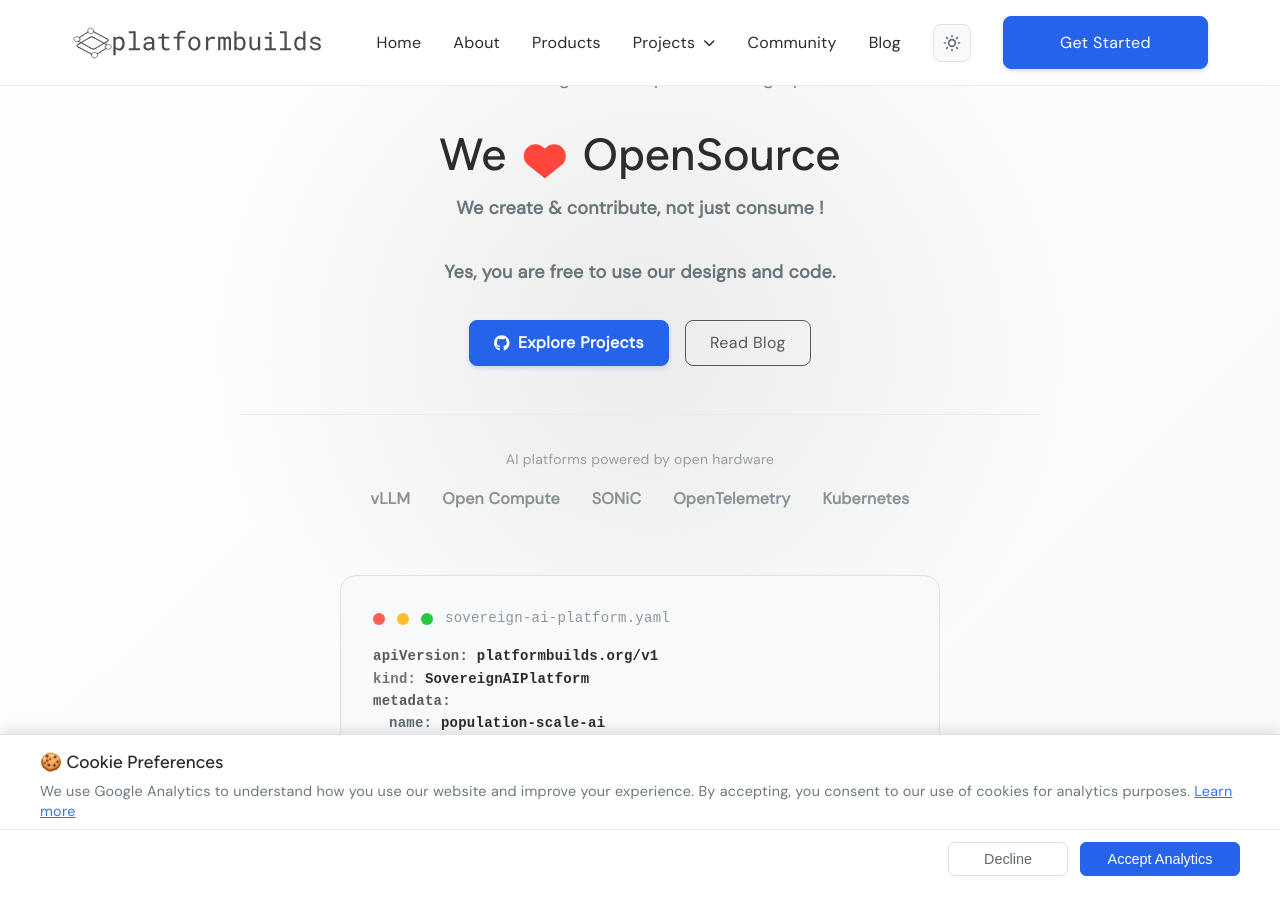
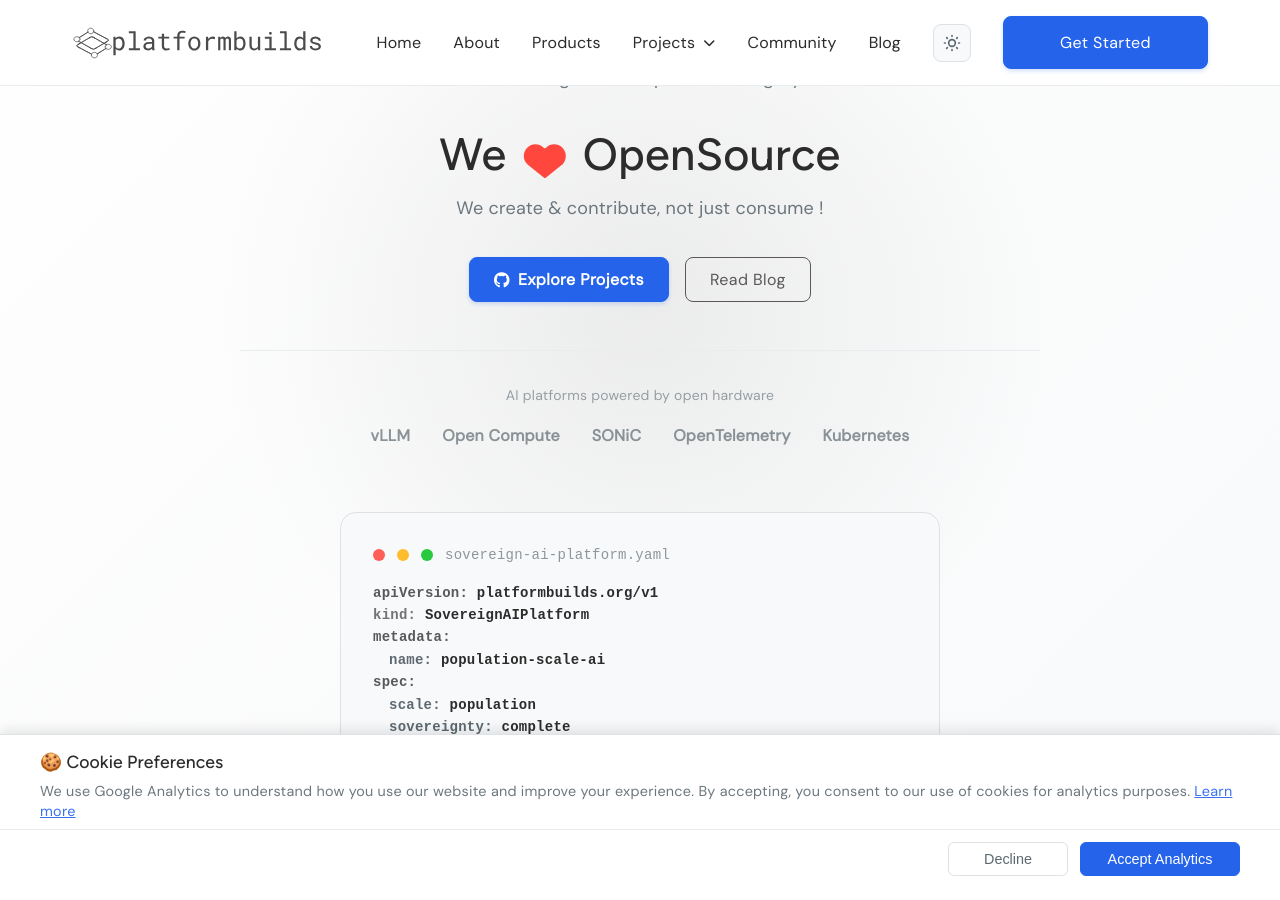
Before and after one commit to platformbuilds/platformbuilds-site, a Jekyll site: the page built from index.md, in a window 1280 px wide and 900 px high, scrolled down 338 px. Built offline with Jekyll 4.4.1, drawn with Linux system fonts in a browser that asks for light colours.

Commit message:
Further updates to hero section tagline

```diff
--- a/_includes/hero.html
+++ b/_includes/hero.html
@@ -10,16 +10,12 @@
             Data-driven platform engineering empowering AI capabilities. Built on open hardware foundations including Open Compute and SONiC networking with complete sovereignty.
         </p>
 
-        <h2 class="fade-in-up" style="animation-delay: 0.3s; text-align: center;">
+        <h2 class="fade-in-up" style="animation-delay: 0.3s;">
             We <svg xmlns="http://www.w3.org/2000/svg" viewBox="0 0 72 72" width='1.2em' height='1.2em' style="display: inline; vertical-align: middle;"><path fill="#FF473E" d="M60.1 23.3c-5.9-7-16.5-7.4-22.8-1c-.9.9-2.3.9-3.1 0c-6-6.1-15.9-6.1-21.9 0c-5.2 5.1-6 13.4-2 19.5c1.2 1.9 2.8 3.4 4.5 4.5l19.9 16.1c.7.6 1.7.6 2.4 0l19.8-16.1c1.7-1.1 3.2-2.5 4.4-4.4c3.6-5.7 3.2-13.4-1.2-18.6"/></svg> OpenSource
         </h2>
 
-        <p class="fade-in-up" style="animation-delay: 0.35s; font-weight: bold; font-size: var(--font-size-lg); text-align: center;">
+        <p class="fade-in-up" style="animation-delay: 0.35s;">
             We create & contribute, not just consume !
-        </p>
-
-        <p class="fade-in-up" style="animation-delay: 0.4s; font-weight: bold; font-size: var(--font-size-lg); text-align: center;">
-            Yes, you are free to use our designs and code.
         </p>
 
         <div style="display: flex; flex-wrap: wrap; gap: 1rem; justify-content: center; align-items: center; margin-bottom: 2rem;" class="fade-in-up" data-delay="0.4s">
```
